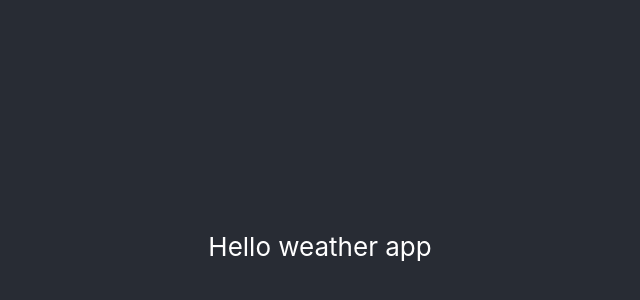
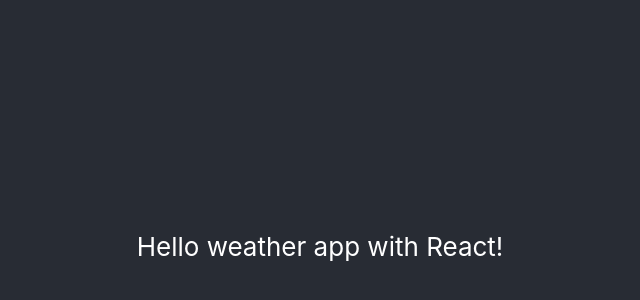
Before and after one commit to alice-rezende-acn/weather-app, a React (Create React App) app: page / in a window 1280 px wide. Shown: the part 154-454 px from the top of the page, without its empty margins (320-960 px from the left). Built offline with nearby package versions, Linux system fonts and the light colour scheme.

Commit message:
removed react logo from index file

```diff
--- a/src/App.js
+++ b/src/App.js
@@ -5,7 +5,7 @@
   return (
     <div className="App">
       <header className="App-header">
-        Hello weather app
+        Hello weather app with React!
       </header>
     </div>
   );
```
